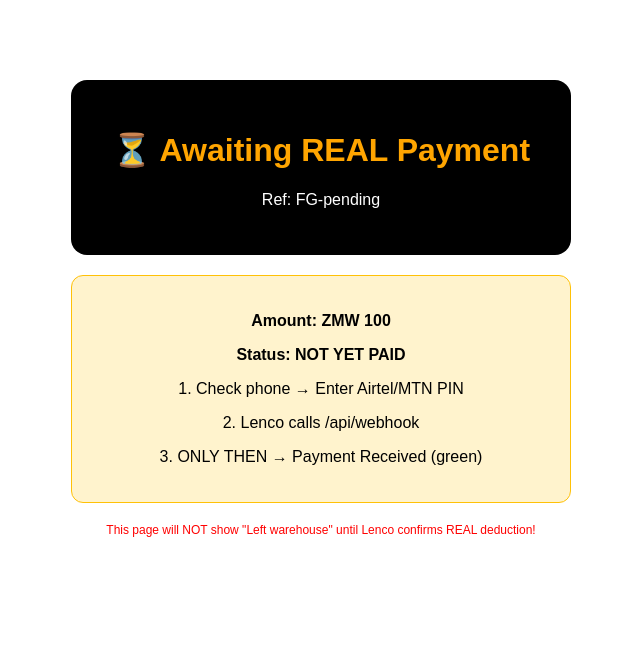
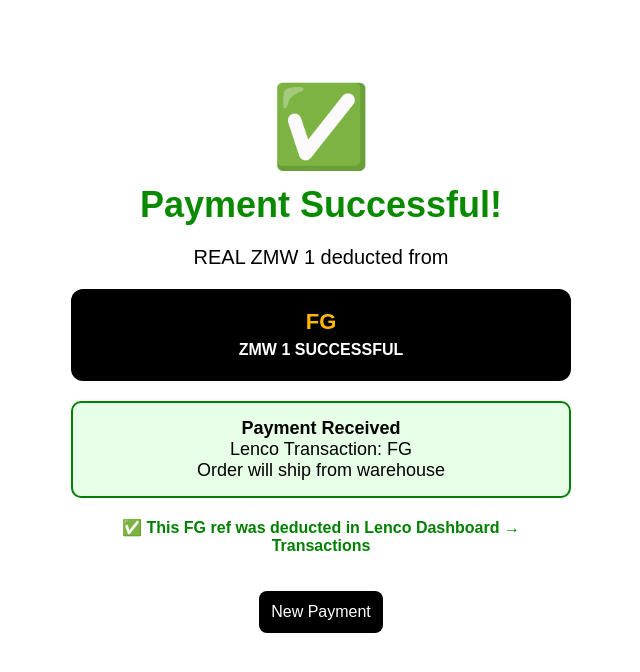
Before and after one commit to felixmtex-bot/felix-real-lenco-payment, a Next.js app: page /success in a window 1280 px wide. Shown: the top 672 px of the page, without its empty margins (319-959 px from the left). Built offline with nearby package versions, Linux system fonts and the light colour scheme.

Commit message:
Update page.jsx

```diff
--- a/app/success/page.jsx
+++ b/app/success/page.jsx
@@ -1,23 +1,32 @@
-export const dynamic = 'force-dynamic'
+'use client'
+import { useSearchParams } from 'next/navigation'
 
-export default function SuccessPage({ searchParams }) {
-  const ref = searchParams?.ref || 'FG-pending'
-  const amount = searchParams?.amount || '100'
+export default function Success(){
+  const params = useSearchParams()
+  const ref = params.get('ref') || 'FG'
+  const amount = params.get('amount') || '1'
+  const phone = params.get('phone') || ''
 
-  return (
-    <div style={{ maxWidth: 500, margin: '60px auto', textAlign: 'center', fontFamily: 'sans-serif', padding: 20 }}>
-      <div style={{ background: 'black', color: 'white', padding: 30, borderRadius: 16 }}>
-        <h1 style={{ color: 'orange' }}>⏳ Awaiting REAL Payment</h1>
-        <p>Ref: {ref}</p >
+  return(
+    <div style={{maxWidth:500,margin:'60px auto',textAlign:'center',fontFamily:'sans-serif',padding:20}}>
+      <div style={{fontSize:80}}>✅</div>
+      <h1 style={{color:'#0a8a00',fontSize:36,margin:'10px 0'}}>Payment Successful!</h1>
+      <p style={{fontSize:20}}>REAL ZMW {amount} deducted from {phone}</p >
+
+      <div style={{background:'black',color:'#ffb700',padding:20,borderRadius:12,marginTop:20,fontSize:22,fontWeight:'bold'}}>
+        {ref}<br/>
+        <span style={{color:'#fff',fontSize:16}}>ZMW {amount} SUCCESSFUL</span>
       </div>
-      <div style={{ background: '#fff3cd', padding: 20, borderRadius: 12, marginTop: 20, border: '1px solid #ffc107' }}>
-        <p><b>Amount: ZMW {amount}</b></p >
-        <p><b>Status: NOT YET PAID</b></p >
-        <p style={{ marginTop: 10 }}>1. Check phone → Enter Airtel/MTN PIN</p >
-        <p>2. Lenco calls /api/webhook</p >
-        <p>3. ONLY THEN → Payment Received (green)</p >
+
+      <div style={{background:'#e6ffe6',border:'2px solid green',padding:15,borderRadius:10,marginTop:20,fontSize:18}}>
+        <b>Payment Received</b><br/>
+        Lenco Transaction: {ref}<br/>
+        Order will ship from warehouse
       </div>
-      <p style={{ marginTop: 20, color: 'red', fontSize: 12 }}>This page will NOT show "Left warehouse" until Lenco confirms REAL deduction!</p >
+
+      <p style={{marginTop:20,color:'green',fontWeight:'bold'}}>✅ This FG ref was deducted in Lenco Dashboard → Transactions</p >
+
+      <a href=" " style={{display:'inline-block',marginTop:20,background:'black',color:'white',padding:12,borderRadius:8,textDecoration:'none'}}>New Payment</a >
     </div>
   )
 }
```
